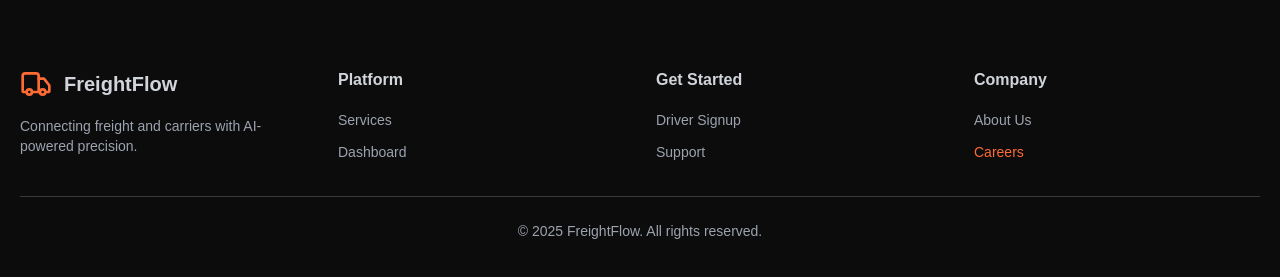
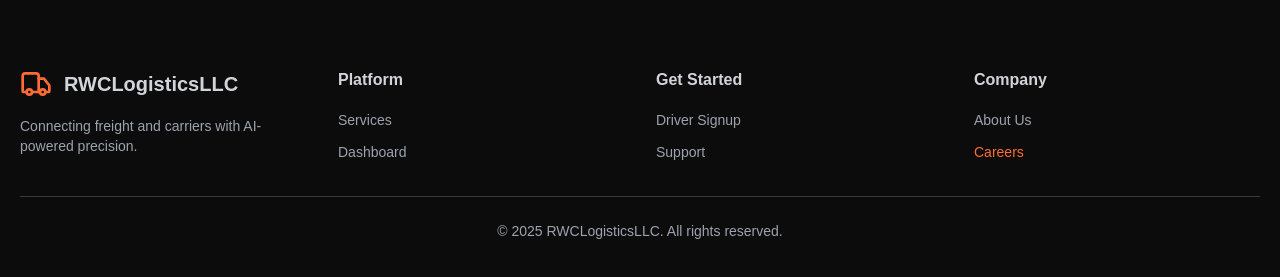
Before and after one commit to Ahsanmehar/freight-flow, a React (Vite) app: page / in a window 1280 px wide. Shown: the part 2207-2484 px from the top of the page. Built offline with nearby package versions, Linux system fonts and the light colour scheme.

Commit message:
Footer Updated

```diff
--- a/src/components/Footer/Footer.jsx
+++ b/src/components/Footer/Footer.jsx
@@ -25,7 +25,7 @@ const Footer = () => {
             <div className="flex items-center gap-3 mb-4">
               <STechIcon name="truck" className="w-8 h-8 text-orange" />
               <span className="text-xl font-semibold text-text1">
-                FreightFlow
+                RWCLogisticsLLC
               </span>
             </div>
             <p className="text-sm text-text2">
@@ -110,7 +110,7 @@ const Footer = () => {
 
         <div className="border-t border-text2/30 mt-8 pt-6">
           <p className="text-center text-sm text-text2">
-            © 2025 FreightFlow. All rights reserved.
+            © 2025 RWCLogisticsLLC. All rights reserved.
           </p>
         </div>
       </div>
```
